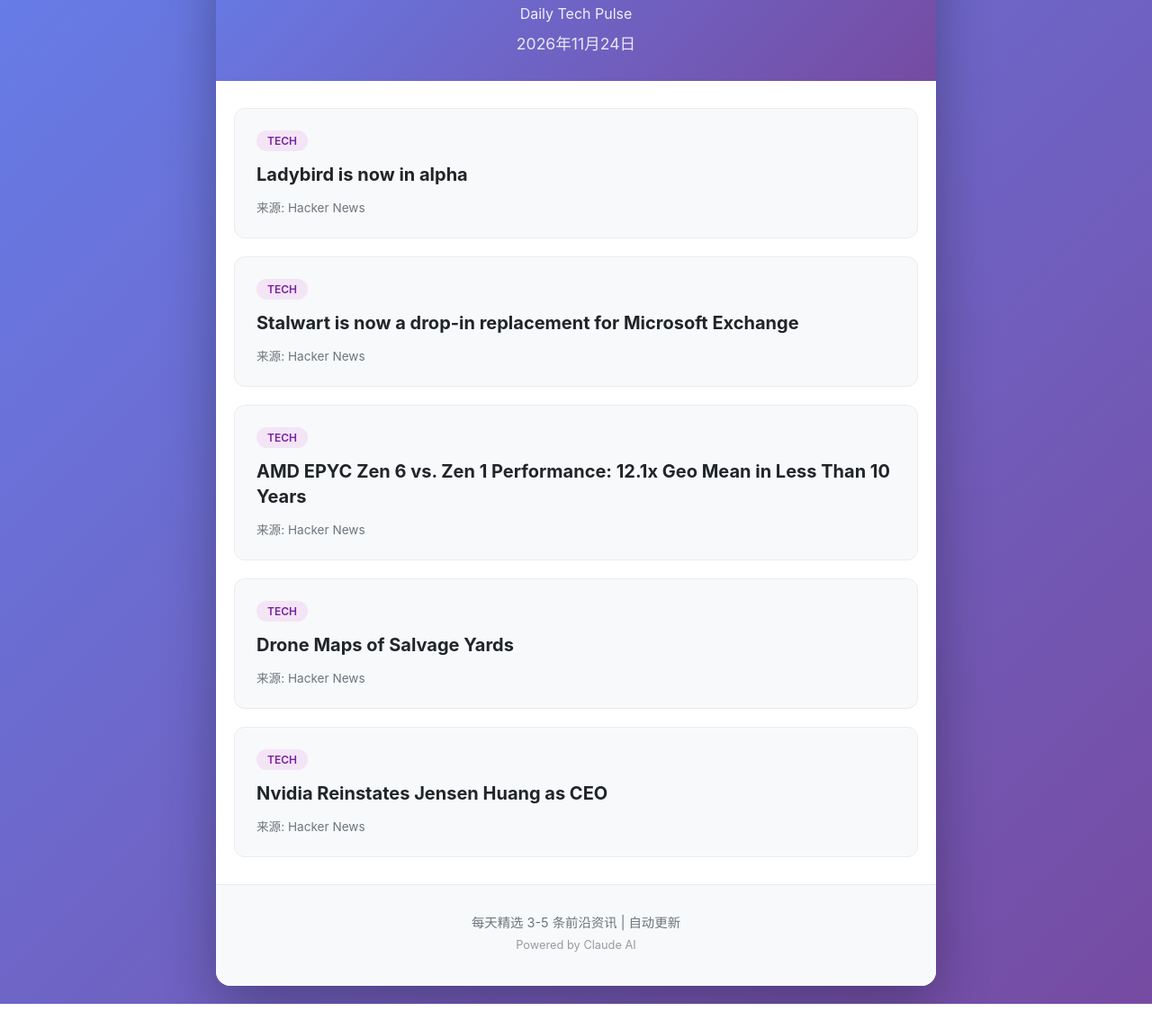
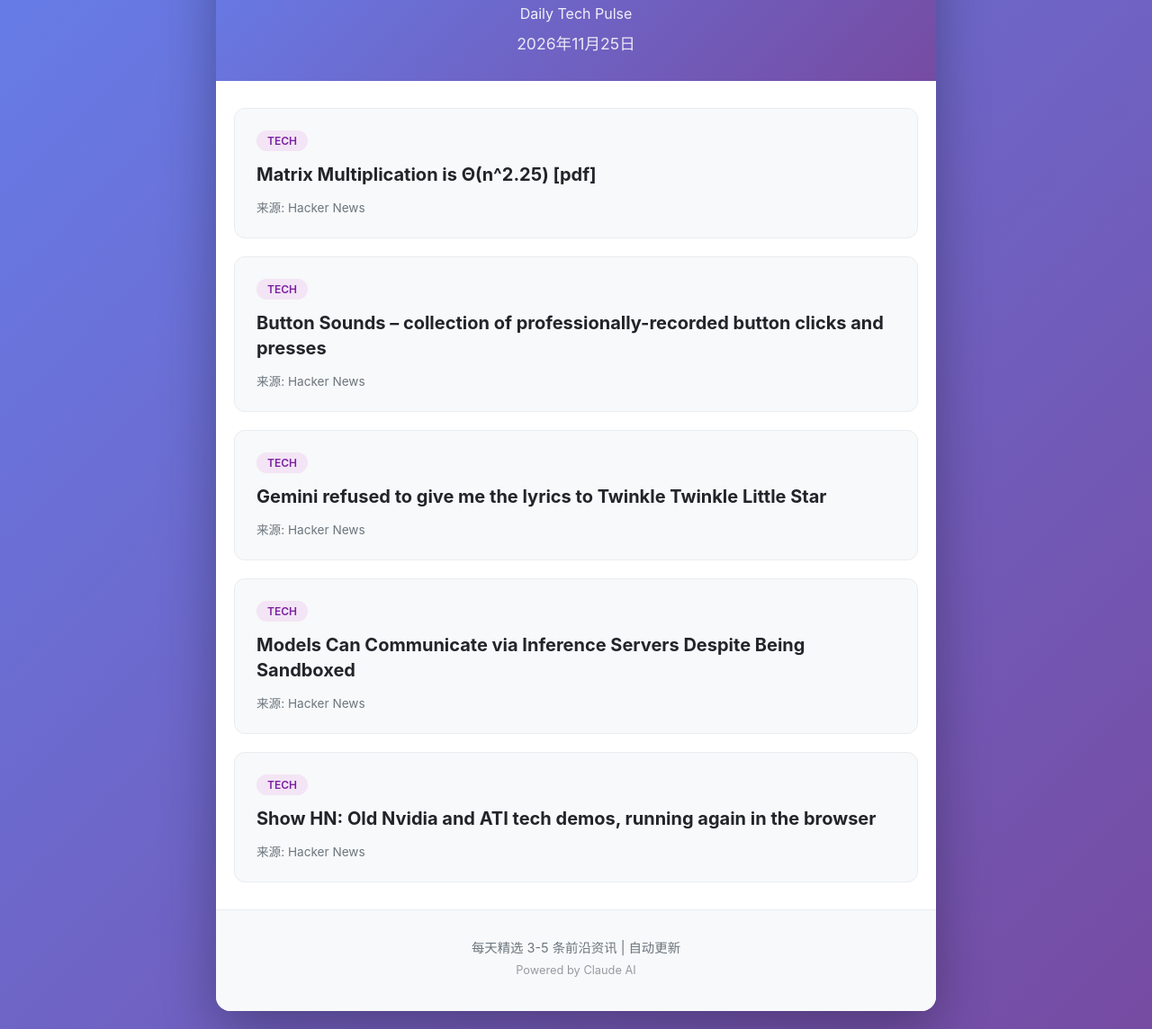
Before and after one commit to guixin1/daily-tech-pulse, a plain HTML site: page index.html in a window 1280 px wide. Shown: the part 121-1265 px from the top of the page at 90% size. Before the commit the page ends 1237 px from the top, so only its background shows below. Drawn offline with Linux system fonts and the light colour scheme.

Commit message:
Update daily news - 2026-11-25

```diff
--- a/index.html
+++ b/index.html
@@ -11,7 +11,7 @@
         <header>
             <h1>每日前沿</h1>
             <p class="subtitle">Daily Tech Pulse</p>
-            <p class="date">2026年11月24日</p>
+            <p class="date">2026年11月25日</p>
         </header>
 
         <main>
@@ -19,7 +19,7 @@
 
                 <article class="news-item">
                     <span class="source-tag tech">tech</span>
-                    <h2><a href="https://ladybird.org/posts/alpha/" target="_blank" rel="noopener">Ladybird is now in alpha</a></h2>
+                    <h2><a href="https://github.com/openai/math/blob/main/preprints/The-matrix-multiplication-exponent-is-nine-fourths-November-24-2026/paper.pdf" target="_blank" rel="noopener">Matrix Multiplication is Θ(n^2.25) [pdf]</a></h2>
                     <p class="summary"></p>
                     <div class="meta">
                         <span class="source">来源: Hacker News</span>
@@ -28,7 +28,7 @@
 
                 <article class="news-item">
                     <span class="source-tag tech">tech</span>
-                    <h2><a href="https://stalw.art/blog/microsoft-exchange-replacement/" target="_blank" rel="noopener">Stalwart is now a drop-in replacement for Microsoft Exchange</a></h2>
+                    <h2><a href="https://buttons.joshwcomeau.com/" target="_blank" rel="noopener">Button Sounds – collection of professionally-recorded button clicks and presses</a></h2>
                     <p class="summary"></p>
                     <div class="meta">
                         <span class="source">来源: Hacker News</span>
@@ -37,7 +37,7 @@
 
                 <article class="news-item">
                     <span class="source-tag tech">tech</span>
-                    <h2><a href="https://www.phoronix.com/review/amd-epyc-9006-7601" target="_blank" rel="noopener">AMD EPYC Zen 6 vs. Zen 1 Performance: 12.1x Geo Mean in Less Than 10 Years</a></h2>
+                    <h2><a href="https://www.comentr.com/technology/01M88DWQ0R4NCMYR17AFEWRG1F" target="_blank" rel="noopener">Gemini refused to give me the lyrics to Twinkle Twinkle Little Star</a></h2>
                     <p class="summary"></p>
                     <div class="meta">
                         <span class="source">来源: Hacker News</span>
@@ -46,7 +46,7 @@
 
                 <article class="news-item">
                     <span class="source-tag tech">tech</span>
-                    <h2><a href="https://salvageyarddrone.wordpress.com/" target="_blank" rel="noopener">Drone Maps of Salvage Yards</a></h2>
+                    <h2><a href="https://www.lesswrong.com/posts/7wzWuLP3HhyBLmKfo/models-can-communicate-via-inference-servers-despite-being" target="_blank" rel="noopener">Models Can Communicate via Inference Servers Despite Being Sandboxed</a></h2>
                     <p class="summary"></p>
                     <div class="meta">
                         <span class="source">来源: Hacker News</span>
@@ -55,7 +55,7 @@
 
                 <article class="news-item">
                     <span class="source-tag tech">tech</span>
-                    <h2><a href="https://www.cnbc.com/2026/11/23/nvidia-jensen-huang-ceo.html" target="_blank" rel="noopener">Nvidia Reinstates Jensen Huang as CEO</a></h2>
+                    <h2><a href="https://gpu-demo-gallery.pages.dev/" target="_blank" rel="noopener">Show HN: Old Nvidia and ATI tech demos, running again in the browser</a></h2>
                     <p class="summary"></p>
                     <div class="meta">
                         <span class="source">来源: Hacker News</span>
```
